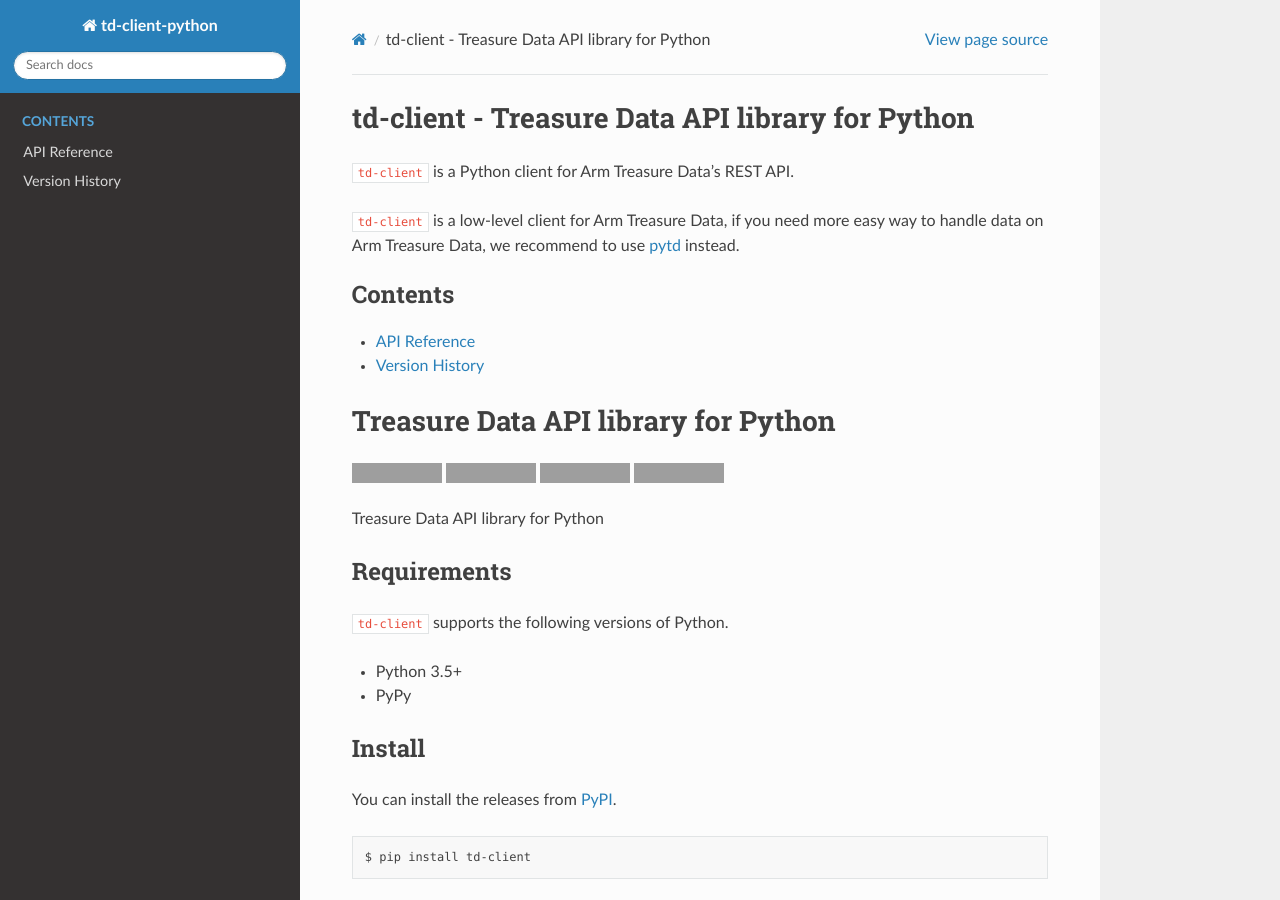
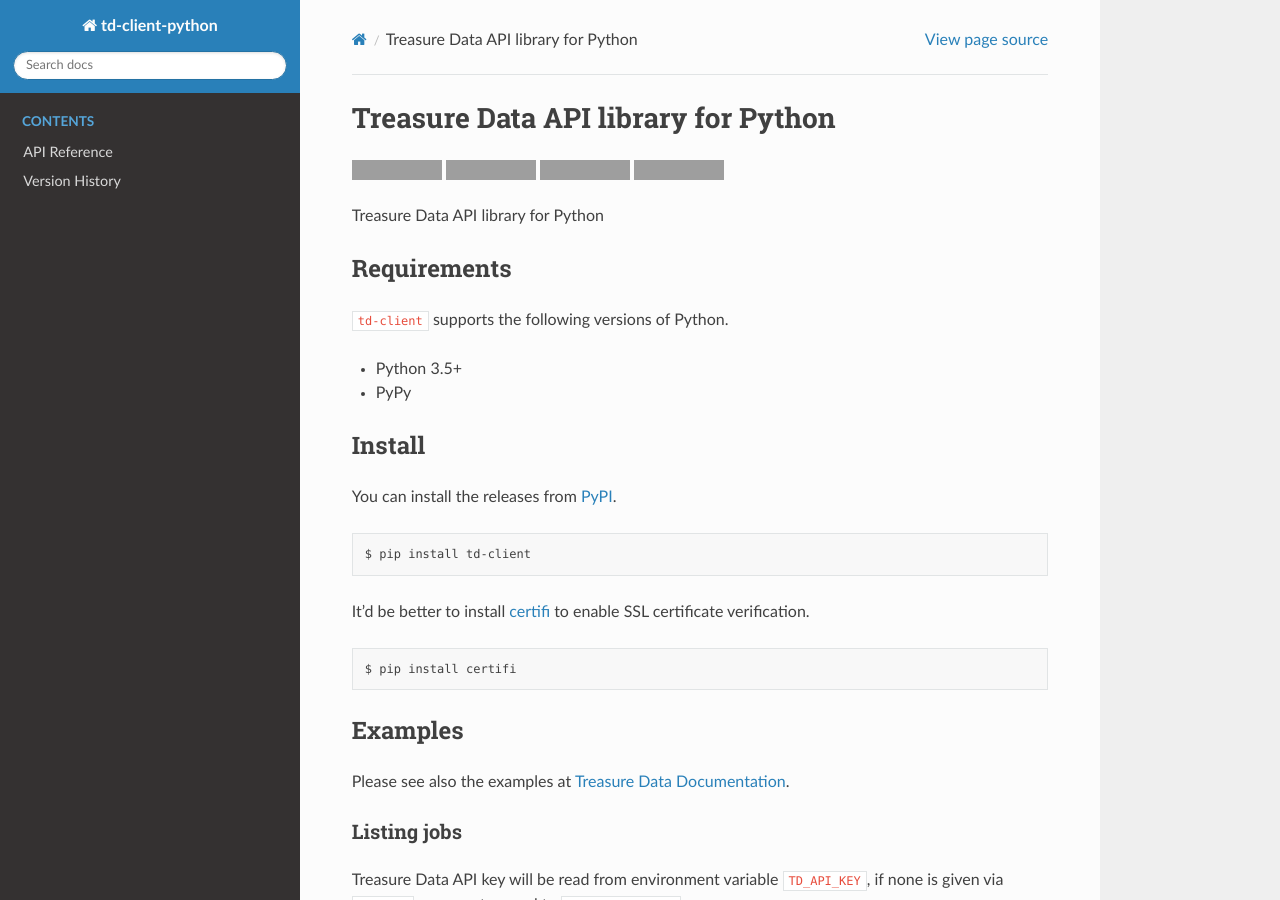
Before and after one commit to treasure-data/td-client-python, a Sphinx documentation site: the page built from docs/index.rst, in a window 1280 px wide and 900 px high, cut to the strip 0-900 px from the top of the window. Built offline with Sphinx 7.4.7 and the Read the Docs theme 2.0.0, drawn with Linux system fonts in a browser that asks for light colours; some of the changed text lies outside the part shown; grey boxes are pictures that could not be loaded.

Commit message:
doc: delegate index to README

```diff
--- a/docs/index.rst
+++ b/docs/index.rst
@@ -1,11 +1,4 @@
-td-client - Treasure Data API library for Python
-========================================================
-
-``td-client`` is a Python client for Arm Treasure Data's REST API.
-
-``td-client`` is a low-level client for Arm Treasure Data, if you need more easy way to handle data on Arm Treasure Data,
-we recommend to use `pytd <https://github.com/treasure-data/pytd>`_ instead.
-
+.. include:: ../README.rst
 
 .. toctree::
    :maxdepth: 1
```
Also changed, not shown: other parts of docs/index.rst (+0 -3 lines).
